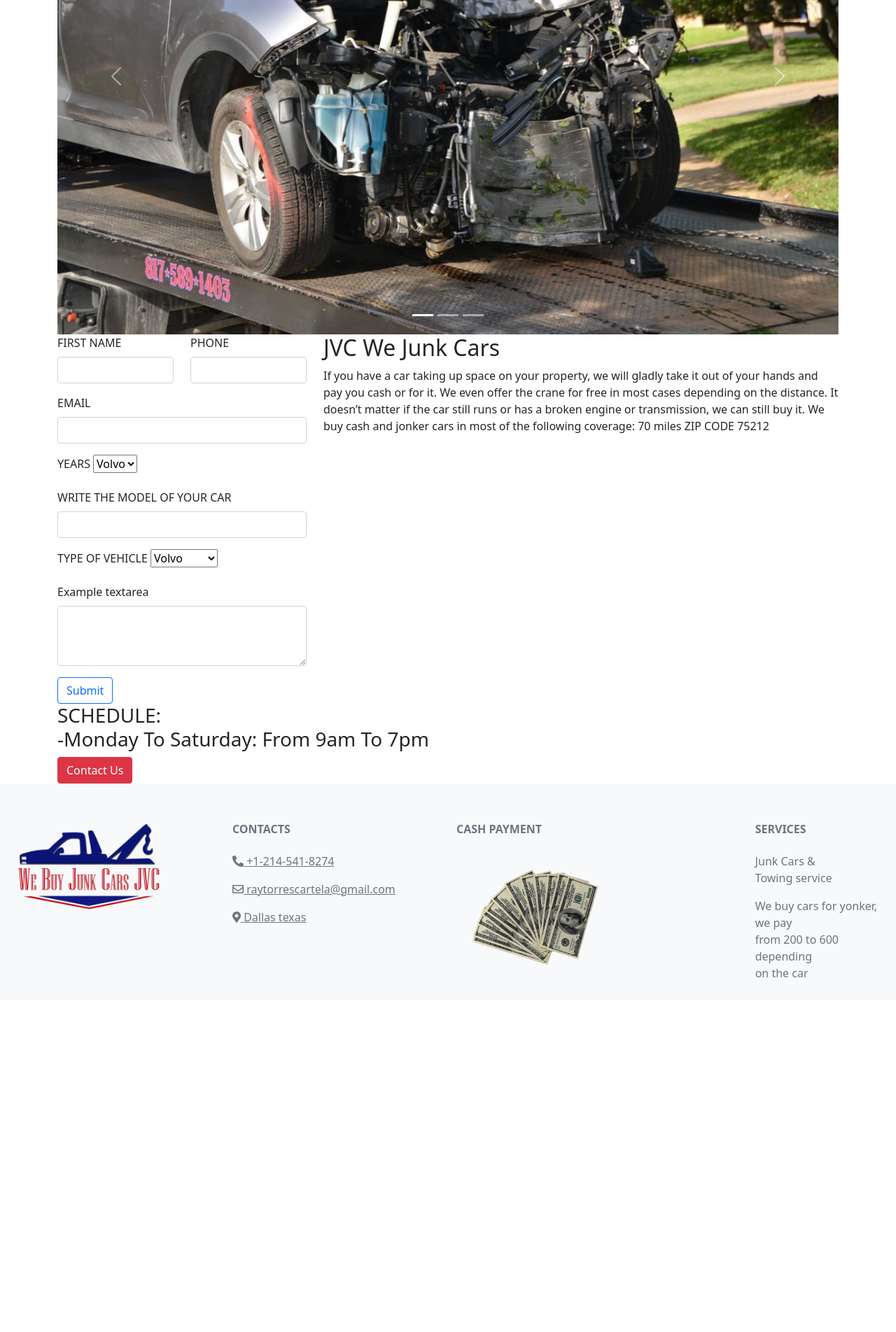
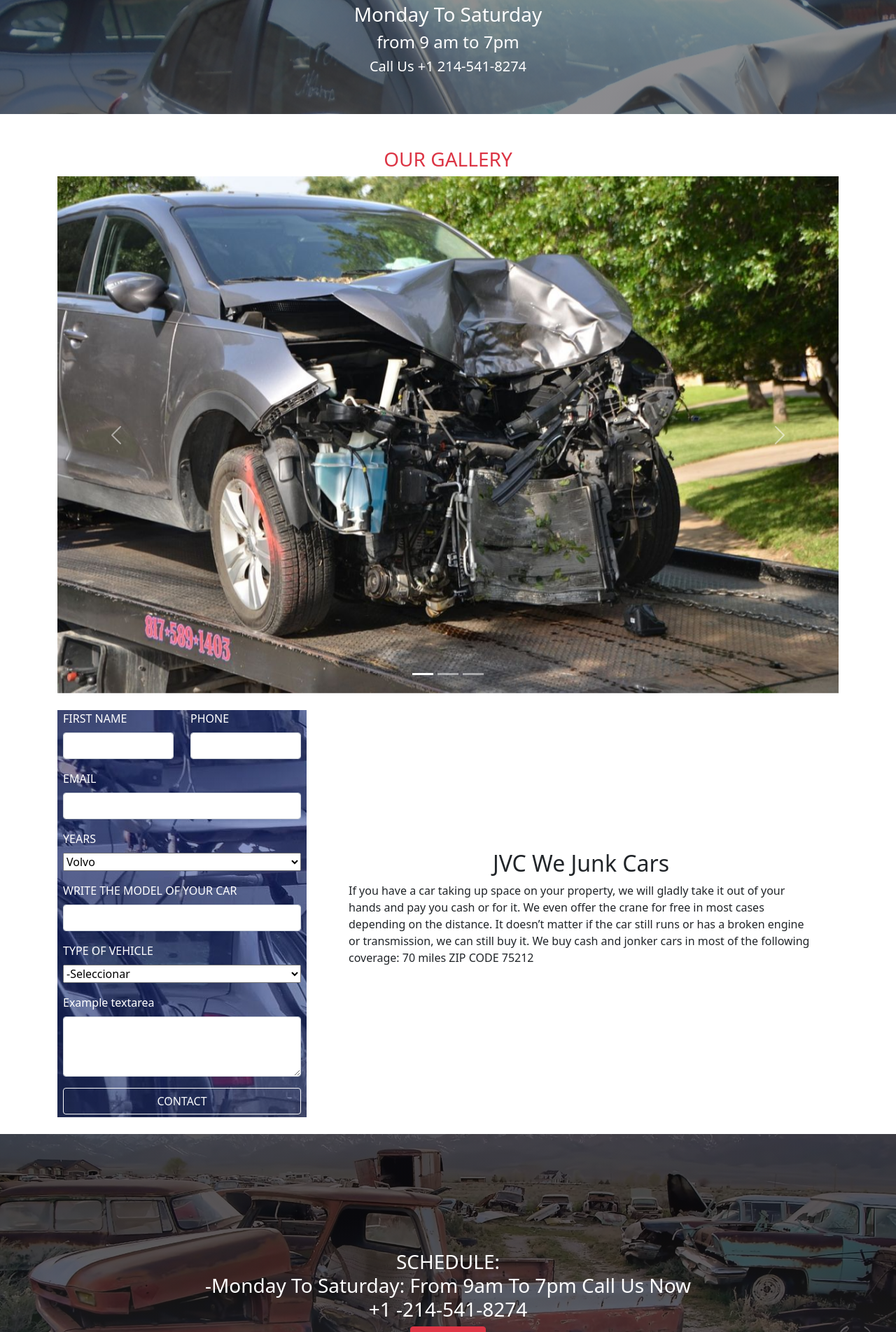
Before and after one commit to LuisGonzalez321/pagina-raul, a PHP site: page / in a window 1280 px wide. Shown: the part 1096-3000 px from the top of the page at 70% size. Before the commit the page ends 2493 px from the top, so only its background shows below. Run offline with PHP 8.4, Linux system fonts and the light colour scheme; some libraries are stand-ins or nearby versions.

Commit message:
pagina index.html

```diff
--- a/css/stylesHome.css
+++ b/css/stylesHome.css
@@ -37,6 +37,8 @@
 }
 
 .section-1 .carousel .carousel-item-1 {
+  width: 100%;
+  height: 70vh;
   background-image: linear-gradient(to bottom, rgba(12, 12, 12, 0.46) 25%, rgba(65, 66, 70, 0.61) 100%), url("../assets/img/car-crash-1.jpg");
   background-position: center center;
   background-size: cover;
@@ -44,5 +46,50 @@
 .section-1 .carousel .carousel-item-1 img {
   display: block;
 }
+.section-1 .carousel .carousel-item-2 {
+  width: 100%;
+  height: 70vh;
+  background-image: linear-gradient(to bottom, rgba(12, 12, 12, 0.46) 25%, rgba(65, 66, 70, 0.61) 100%), url("../assets/img/miyunk6-p5ofry8gcefxnyul22yz0ca6azbdpjewx393cgd6sg.jpg");
+  background-position: center center;
+  background-size: cover;
+}
+.section-1 .carousel .carousel-item-2 img {
+  display: block;
+}
+
+.section-3 {
+  background-image: linear-gradient(to bottom, rgba(12, 12, 12, 0.46) 25%, rgba(65, 66, 70, 0.61) 100%), url("../assets/img/carro2.jpg");
+  color: white;
+}
+
+.section-4 .form-contact {
+  background-image: linear-gradient(to bottom, rgba(2, 30, 136, 0.46) 25%, rgba(30, 46, 108, 0.61) 100%), url("../assets/img/slider.jpg");
+  color: white;
+}
+.section-4 .form-contact select {
+  width: 100%;
+}
+.section-4 .form-contact label {
+  font-weight: 500;
+}
+
+.section-5 .container-jvc {
+  height: 60vh;
+  background-image: linear-gradient(to bottom, rgba(12, 12, 12, 0.68) 25%, rgba(65, 66, 70, 0.61) 100%), url("../assets/img/car5.jpg");
+  background-position: center center;
+  background-size: cover;
+  display: flex;
+  flex-direction: column;
+  justify-content: center;
+  align-items: center;
+}
+.section-5 .container-jvc h3 {
+  text-align: center;
+  color: white;
+}
+
+footer {
+  background-color: #0B0E1B;
+}
 
 /*# sourceMappingURL=stylesHome.css.map */
--- a/css/stylesHome.scss
+++ b/css/stylesHome.scss
@@ -42,9 +42,25 @@
 }
 
 .section-1{
+
   .carousel{
-    .carousel-item-1{
-      background-image:linear-gradient(to bottom, rgba(12, 12, 12, 0.46) 25%, rgba(65, 66, 70, 0.61) 100%), url("../assets/img/car-crash-1.jpg");
+    .carousel-item-1,{
+      width: 100%;
+      height: 70vh;
+      background-image:linear-gradient(to bottom,
+              rgba(12, 12, 12, 0.46) 25%, rgba(65, 66, 70, 0.61) 100%), url("../assets/img/car-crash-1.jpg");
+      background-position: center center;
+      background-size: cover;
+
+      img{
+        display: block;
+      }
+    }
+    .carousel-item-2,{
+      width: 100%;
+      height: 70vh;
+      background-image:linear-gradient(to bottom,
+              rgba(12, 12, 12, 0.46) 25%, rgba(65, 66, 70, 0.61) 100%), url("../assets/img/miyunk6-p5ofry8gcefxnyul22yz0ca6azbdpjewx393cgd6sg.jpg");
       background-position: center center;
       background-size: cover;
 
@@ -54,3 +70,53 @@
     }
   }
 }
+
+.section-3{
+  background-image: linear-gradient(to bottom,
+          rgba(12, 12, 12, 0.46) 25%, rgba(65, 66, 70, 0.61) 100%),url("../assets/img/carro2.jpg");
+  color: white;
+}
+
+.section-4{
+  .form-contact{
+
+    background-image: linear-gradient(to bottom,
+            rgba(2, 30, 136, 0.46) 25%, rgba(30, 46, 108, 0.61) 100%),
+            url("../assets/img/slider.jpg");
+    color: white;
+
+    select{
+      width: 100%;
+    }
+
+    label{
+      font-weight: 500;
+    }
+  }
+}
+
+.section-5{
+  .container-jvc{
+    height: 60vh;
+    background-image: linear-gradient(to bottom,
+            rgba(12, 12, 12, 0.68) 25%, rgba(65, 66, 70, 0.61) 100%),
+    url("../assets/img/car5.jpg");
+    background-position: center center;
+    background-size: cover;
+
+    display: flex;
+    flex-direction: column;
+    justify-content: center;
+    align-items: center;
+
+    h3{
+      text-align: center;
+      color: white;
+    }
+  }
+}
+
+footer{
+  background-color: #0B0E1B;
+;
+}
--- a/index.html
+++ b/index.html
@@ -68,47 +68,27 @@
         <div class="carousel-inner">
           <div class="carousel-item-1 carousel-item active ">
             <div class="container">
-              <div class="row p-5">
-                <div class="col-lg-6 mb-0 d-flex align-items-center">
-                  <div class="text-center">
-                    <img height="" width="230" src="./assets/img/We-buy-junk-cars-JVC-1024x559.png" alt="">
-                    <p class="text-center">
+              <div class="row py-5">
+                <div class="col-lg-12 justify-content-center mb-0 d-flex align-items-center">
+                  <div class="">
+                    <div class="bg-white">
+                      <img style="display: block;margin: auto;" height="" width="330" src="./assets/img/We-buy-junk-cars-JVC-1024x559.png" alt="">
+                    </div>
+                     <p class="text-center text-white fs-1 fw-bolder">
                       WE OFFER <br>
                       JUNK CAR & TOWING SERVICE
                     </p>
-                    <button class="btn btn-danger">Call Now!</button>
+                    <button style="display: block;" class="btn btn-danger m-auto ">Call Now!</button>
                   </div>
                 </div>
               </div>
             </div>
           </div>
-          <div class="carousel-item">
+
+          <div class="carousel-item-2 carousel-item">
             <div class="container">
-              <div class="row p-5">
-                <div class="mx-auto col-md-8 col-lg-6 order-lg-last">
-                  <img class="img-fluid" src="./assets/img/banner_img_03.jpg" alt="">
-                </div>
-                <div class="col-lg-6 mb-0 d-flex align-items-center">
-                  <div class="text-align-left">
-                    <img width="230" src="./assets/img/We-buy-junk-cars-JVC-1024x559.png" alt="">
-                    <p>
-                      No matter what condition the<br>
-                      vehicle is in <br>
-                      We buy it to you now!
-                    </p>
-                    <button class="btn btn-danger">SERVICES</button>
-                  </div>
-                </div>
-              </div>
-            </div>
-          </div>
-          <div class="carousel-item">
-            <div class="container">
-              <div class="row p-5">
-                <div class="mx-auto col-md-8 col-lg-6 order-lg-last">
-                  <img class="img-fluid" src="./assets/img/banner_img_03.jpg" alt="">
-                </div>
-                <div class="col-lg-6 mb-0 d-flex align-items-center">
+              <div class="row py-5">
+                <div class="col-lg-12 justify-content-center mb-0 d-flex align-items-center">
                   <div class="text-align-left">
                     <img width="230" src="./assets/img/We-buy-junk-cars-JVC-1024x559.png" alt="">
                     <div>
@@ -120,6 +100,7 @@
               </div>
             </div>
           </div>
+
         </div>
         <a class="carousel-control-prev text-decoration-none w-auto ps-3" href="#template-mo-zay-hero-carousel" role="button" data-bs-slide="prev">
           <i class="fas fa-chevron-left"></i>
@@ -130,9 +111,9 @@
       </div>
       <!-- End Banner Hero -->
     </section>
-    <section class="container-fluid">
+    <section class="section-2 container-fluid my-5">
       <div class="row">
-        <div class="col text-center">
+        <div class="col-sm-12 col-lg-6 text-center">
           <h2 class="">Our Mission</h2>
           <p class="">
             JVC We Junk Cars is a company that covers both the Junk Cars and Towing Services business; Our mission as a company is to satisfy the needs of our clients as has been done today with an excellent job and in the time that you need it, we have more than 15 years of experience at the service of our clients.
@@ -140,18 +121,18 @@
           </p>
           <button class="btn btn-danger">More Info</button>
         </div>
-        <div class="col text-center">
+        <div class="col-sm-12 col-lg-6 text-center">
           <div>
             <img width="300" src="./assets/img/We-buy-junk-cars-JVC-1024x559.png" alt="">
           </div>
         </div>
       </div>
     </section>
-    <section class="container-fluid">
+    <section class="section-3 container-fluid py-5 my-5">
       <div class="row text-center">
         <div class="container-car-icon">
           <span></span>
-          <span>
+          <span style="font-size: 40px; color: yellow;">
             <i class="fas fa-car"></i>
           </span>
           <span></span>
@@ -161,7 +142,7 @@
         <h5>Call Us +1 214-541-8274</h5>
       </div>
     </section>
-    <section class="container">
+    <section class="section-4 container ">
       <h3 class=" text-danger text-center">OUR GALLERY</h3>
       <div id="carouselExampleIndicators" class="carousel slide" data-bs-ride="carousel">
         <div class="carousel-indicators">
@@ -189,9 +170,9 @@
           <span class="visually-hidden">Next</span>
         </button>
       </div>
-      <div class="row">
+      <div class="row mt-4">
         <div class="col-4">
-          <form>
+          <form class="form-contact px-2">
             <div class="row">
               <div class="col">
                 <div class="mb-3">
@@ -217,48 +198,50 @@
                 <option value="volvo">Volvo</option>
               </select>
             </div>
-
             <div class="mb-3">
               <label for="cars" class="form-label">WRITE THE MODEL OF YOUR CAR</label>
               <input type="text" class="form-control" id="exampleInputEmail1" aria-describedby="emailHelp">
             </div>
-
             <div class="mb-3">
               <label for="exampleInputEmail1" class="form-label">TYPE OF VEHICLE</label>
               <select name="cars" id="cars">
-                <option value="volvo">Volvo</option>
-                <option value="saab">Saab</option>
-                <option value="mercedes">Mercedes</option>
-                <option value="audi">Audi</option>
+                <option>-Seleccionar</option>
               </select>
             </div>
-
             <div class="mb-3">
               <label for="exampleFormControlTextarea1" class="form-label">Example textarea</label>
               <textarea class="form-control" id="exampleFormControlTextarea1" rows="3"></textarea>
             </div>
-
-            <button type="submit" class="btn btn-outline-primary">Submit</button>
+            <div class="d-grid gap-2">
+              <button type="submit" class="btn btn-outline-light mb-1">CONTACT</button>
+            </div>
           </form>
         </div>
-        <div class="col-8">
+        <div class="col-8 d-flex flex-column align-items-center justify-content-center px-5">
           <h2>JVC We Junk Cars</h2>
-          <p>If you have a car taking up space on your property, we will gladly take it out of your hands and pay you cash or for it. We even offer the crane for free in most cases depending on the distance. It doesn’t matter if the car still runs or has a broken engine or transmission, we can still buy it.
+          <p class="text-">If you have a car taking up space on your property, we will gladly take it out of your hands and pay you cash or for it. We even offer the crane for free in most cases depending on the distance. It doesn’t matter if the car still runs or has a broken engine or transmission, we can still buy it.
             We buy cash and jonker  cars in most of the following coverage: 70 miles ZIP CODE 75212</p>
         </div>
       </div>
-      <div class="row">
-       <div class="">
-         <h3>SCHEDULE: <br>-Monday To Saturday: From 9am To 7pm</h3>
-         <button class="btn btn-danger">Contact Us</button>
-       </div>
+    </section>
+    <section class="section-5 container-fluid">
+      <div class="row mt-4">
+        <div class="container-jvc">
+          <h3>
+            SCHEDULE:
+            <br>-Monday To Saturday: From 9am To 7pm
+            Call Us Now <br>
+            +1 -214-541-8274
+          </h3>
+          <button class="btn btn-danger">Contact Us</button>
+        </div>
       </div>
     </section>
   </main>
 
 
   <!-- Footer -->
-  <footer class="text-center text-lg-start bg-light text-muted">
+  <footer class="text-center text-lg-start text-muted">
 
     <!-- Section: Links  -->
     <section class="pt-2">
@@ -266,7 +249,7 @@
         <!-- Grid row -->
         <div class="row mt-3">
           <!-- Grid column -->
-          <div class="col-lg-3 col-xl-3 mx-auto mb-4">
+          <div style="background-color: white; width: 250px; height: 150px" class="col-lg-3 col-xl-3 mx-auto mb-4">
             <!-- Content -->
             <img width="230" src="./assets/img/We-buy-junk-cars-JVC-1024x559.png" alt="">
           </div>
@@ -275,23 +258,23 @@
           <!-- Grid column -->
           <div class="col-lg-3 col-xl-3 mx-auto mb-4">
             <!-- Links -->
-            <h6 class="text-uppercase fw-bold mb-4">
+            <h6 class="text-uppercase text-white fw-bold mb-4">
               Contacts
             </h6>
             <p>
-              <a href="#!" class="text-reset">
-                <i class="fas fa-phone-alt"></i>
+              <a href="#!" class="text-white">
+                <i class="fas fa-phone-alt "></i>
                 +1-214-541-8274
               </a>
             </p>
             <p>
-              <a href="#!" class="text-reset">
+              <a href="#!" class="text-white">
                 <i class="far fa-envelope"></i>
                 raytorrescartela@gmail.com
               </a>
             </p>
             <p>
-              <a href="#!" class="text-reset">
+              <a href="#!" class="text-white">
                 <i class="fas fa-map-marker-alt"></i>
                 Dallas texas
               </a>
@@ -300,9 +283,9 @@
           <!-- Grid column -->
 
           <!-- Grid column -->
-          <div class="col-lg-4 col-xl-4 mx-auto mb-4">
+          <div class="col-lg-4 col-xl-3 mx-auto mb-4">
             <!-- Links -->
-            <h6 class="text-uppercase fw-bold mb-4">
+            <h6 class="text-uppercase text-white fw-bold mb-4">
               Cash Payment
             </h6>
             <img width="250" src="./assets/img/dollar-3259363_1920-1536x1152.png" alt="">
@@ -310,16 +293,16 @@
           <!-- Grid column -->
 
           <!-- Grid column -->
-          <div class="col-lg-2 col-xl-2 mx-auto ">
+          <div class="col-lg-2 col-xl-3 mx-auto text-center">
             <!-- Links -->
-            <h6 class="text-uppercase fw-bold mb-4">
+            <h6 class="text-uppercase text-white fw-bold mb-4">
               Services
             </h6>
-            <p>
+            <p class="text-white">
               Junk Cars & <br>
               Towing service
             </p>
-            <p>
+            <p class="text-white">
               We buy cars for yonker, we pay <br>
               from 200 to 600 depending <br>
               on the car
--- a/js/app.js
+++ b/js/app.js
@@ -47,4 +47,13 @@ function activeYears (){
         console.log(year_i)
     }
 }
+
+function addListCars (){
+    let listCars = document.getElementById('cars');
+    for (let i = 0; i < dataCars.length; i++) {
+        listCars.innerHTML += `<option value="${dataCars[i]}">${dataCars[i]}</option>`;
+    }
+}
+
 activeYears();
+addListCars();
```
Also changed, not shown: assets/img/carro2.jpg (added), 2 other files.
